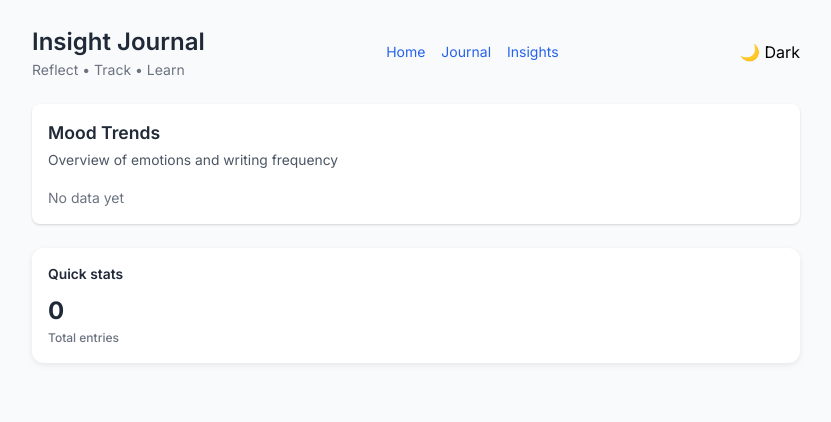
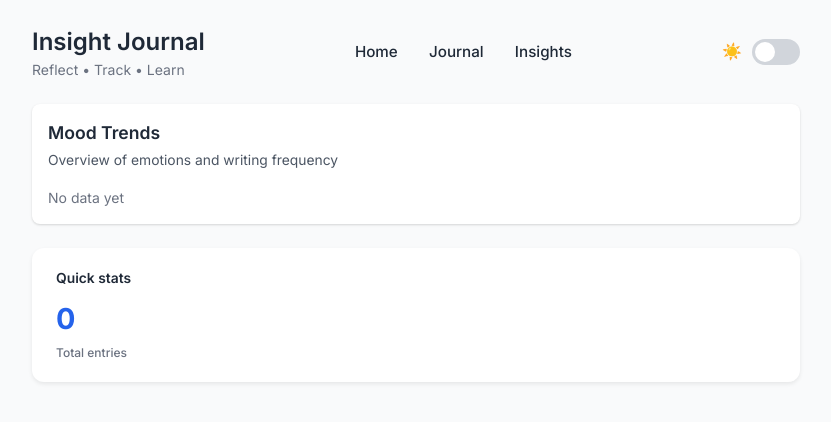
Before and after one commit to l-zaikkovaa/insight-journal, a React (Vite) app: page /insights in a window 1280 px wide. Shown: the top 422 px of the page, without its empty margins (224-1055 px from the left). Built offline with nearby package versions, Linux system fonts and the light colour scheme.

Commit message:
Fixed some dark-theme layouts and styles on Insight and Journal page

```diff
--- a/src/App.scss
+++ b/src/App.scss
@@ -29,19 +29,95 @@
 }
 
 .app_nav {
-  padding: 1rem;
+  // padding: 1srem;
   display: flex;
   gap: 1rem;
 
   .nav_link {
+    color: var(--text-color);
+    font-size: 0.95rem;
+    font-weight: 500;
     text-decoration: none;
-    color: rgb(37, 99, 235);
-    transition: color 0.2s;
-    font-size: 0.875rem;
-    line-height: 1.25rem;
+    padding: 0.35rem 0;
+    border-radius: 6px;
 
     &:hover {
       color: #1a3d7c;
+      transition: color 0.2s;
     }
   }
 }
+
+.app.light .nav_link {
+  color: #1f2937;
+  padding: 0.5rem 0.5em;
+
+  &:hover {
+    background-color: #e5e7eb;
+  }
+}
+
+.app.dark .nav_link {
+  color: #e5e7eb;
+  padding: 0.5rem 0.5em;
+
+  &:hover {
+    background-color: #374151;
+  }
+}
+
+.theme_block {
+  display: flex;
+  gap: 10px;
+}
+
+.theme_toggle {
+  position: relative;
+  width: 48px;
+  height: 26px;
+  display: inline-block;
+
+  input {
+    opacity: 0;
+    width: 0;
+    height: 0;
+  }
+}
+
+.slider {
+  position: absolute;
+  cursor: pointer;
+  inset: 0;
+
+  background-color: var(--border-color);
+  border-radius: 34px;
+  transition: background-color 0.3s ease;
+
+  &::before {
+    content: '';
+    position: absolute;
+    height: 20px;
+    width: 20px;
+    left: 3px;
+    bottom: 3px;
+    background-color: white;
+    transition: transform 0.3s ease;
+    border-radius: 50%;
+  }
+}
+
+.theme_toggle input:checked + .slider {
+  background-color: var(--primary-color);
+}
+
+.theme_toggle input:checked + .slider::before {
+  transform: translateX(22px);
+}
+
+.slider:hover {
+  background-color: #c0c4cc;
+}
+
+.theme_toggle input:checked + .slider:hover {
+  background-color: #2563eb;
+}
--- a/src/App.tsx
+++ b/src/App.tsx
@@ -10,6 +10,7 @@ function App() {
 
   return (
     <Router>
+      <div className={`app ${theme}`}>
         <div className="container">
           <header className="header">
             <Link to="/">
@@ -29,9 +30,18 @@ function App() {
                 Insights
               </Link>
             </nav>
-          <button onClick={toggleTheme}>
-            {theme === 'light' ? '🌙 Dark' : '☀️ Light'}
-          </button>
+
+            <div className="theme_block">
+              <div>{theme === 'light' ? '☀️' : '🌙'}</div>
+              <label className="theme_toggle">
+                <input
+                  type="checkbox"
+                  checked={theme === 'dark'}
+                  onChange={toggleTheme}
+                />
+                <span className="slider"></span>
+              </label>
+            </div>
           </header>
         </div>
 
@@ -42,6 +52,7 @@ function App() {
             <Route path="/insights" element={<Insights />} />
           </Routes>
         </main>
+      </div>
     </Router>
   );
 }
--- a/src/assets/base.css
+++ b/src/assets/base.css
@@ -2,6 +2,18 @@ html,
 body,
 #root {
   height: 100%;
+}
+
+html,
+body,
+[data-theme] {
+  transition:
+    background-color 0.35s ease,
+    color 0.35s ease,
+    border-color 0.35s ease,
+    fill 0.35s ease,
+    stroke 0.35s ease,
+    box-shadow 0.35s ease;
 }
 
 :root {
--- a/src/components/JournalCard.module.scss
+++ b/src/components/JournalCard.module.scss
@@ -10,6 +10,15 @@
   box-shadow:
     0 1px 3px rgba(0, 0, 0, 0.1),
     0 1px 2px rgba(0, 0, 0, 0.06);
+
+  transition:
+    background-color 0.25s ease,
+    border-color 0.25s ease,
+    box-shadow 0.25s ease;
+
+  &:hover {
+    box-shadow: 0 4px 12px var(--card-shadow);
+  }
 
   @media (max-width: 640px) {
     flex-direction: column;
--- a/src/components/JournalForm.module.scss
+++ b/src/components/JournalForm.module.scss
@@ -39,6 +39,7 @@
 
 .textarea_field {
   border: 1px solid var(--border-color);
+  color: var(--text-color);
   border-radius: 0.5rem;
   padding: 0.75rem;
   font-size: 1rem;
--- a/src/components/JournalForm.tsx
+++ b/src/components/JournalForm.tsx
@@ -1,5 +1,5 @@
 import { useState, useEffect } from 'react';
-import { type Entry} from '../api/journalApi';
+import { type Entry } from '../api/journalApi';
 import MoodSelector from './MoodSelector';
 import styles from './JournalForm.module.scss';
 
--- a/src/context/ThemeContext.tsx
+++ b/src/context/ThemeContext.tsx
@@ -1,4 +1,4 @@
-import React, {
+import {
   createContext,
   useState,
   useContext,
--- a/src/pages/Insights.module.scss
+++ b/src/pages/Insights.module.scss
@@ -13,10 +13,19 @@
 }
 
 .card {
-  background-color: #fff;
   border-radius: 12px;
-  padding: 1rem;
-  box-shadow: 0 2px 6px rgba(0, 0, 0, 0.08);
+  // padding: 1rem;
+  background-color: var(--card-bg);
+  box-shadow: 0 2px 4px var(--card-shadow);
+  padding: 1.25rem 1.5rem;
+  transition:
+    background-color 0.25s ease,
+    border-color 0.25s ease,
+    box-shadow 0.25s ease;
+
+  &:hover {
+    box-shadow: 0 4px 12px var(--card-shadow);
+  }
 
   @media (max-width: 640px) {
     padding: 0.75rem;
@@ -35,10 +44,11 @@
   margin-bottom: 1rem;
 }
 
-.subheadingSmall {
+.subheading_small {
   font-size: 0.865rem;
   font-weight: 600;
   margin-bottom: 0.5rem;
+  color: var(--text-color);
 }
 
 .grid {
@@ -56,12 +66,15 @@
   }
 }
 
-.statNumber {
-  font-size: 1.5rem;
+.stat_number {
+  font-size: 1.8rem;
   font-weight: 700;
+  color: var(--primary-color);
+  margin-bottom: 0.25rem;
+  transition: color 0.25s ease;
 }
 
-.statLabel {
+.stat_label {
   font-size: 0.75rem;
   font-weight: 500;
   color: #6b7280;
--- a/src/pages/Insights.tsx
+++ b/src/pages/Insights.tsx
@@ -31,16 +31,16 @@ export default function Insights() {
       </div>
 
       <div className={styles.card}>
-        <h3 className={styles.subheadingSmall}>Quick stats</h3>
+        <h3 className={styles.subheading_small}>Quick stats</h3>
         <div className={styles.grid}>
           <div>
-            <div className={styles.statNumber}>{entries.length}</div>
-            <div className={styles.statLabel}>Total entries</div>
+            <div className={styles.stat_number}>{entries.length}</div>
+            <div className={styles.stat_label}>Total entries</div>
           </div>
           {moodsInEntries.map((m) => (
             <div key={m.key}>
-              <div className={styles.statNumber}>{moodCounts[m.key]}</div>
-              <div className={styles.statLabel}>
+              <div className={styles.stat_number}>{moodCounts[m.key]}</div>
+              <div className={styles.stat_label}>
                 {m.key.charAt(0).toUpperCase() + m.key.slice(1)}
                 {` ${m.label}`}
               </div>
```
Lines whose indentation alone changed are shown as unchanged.
